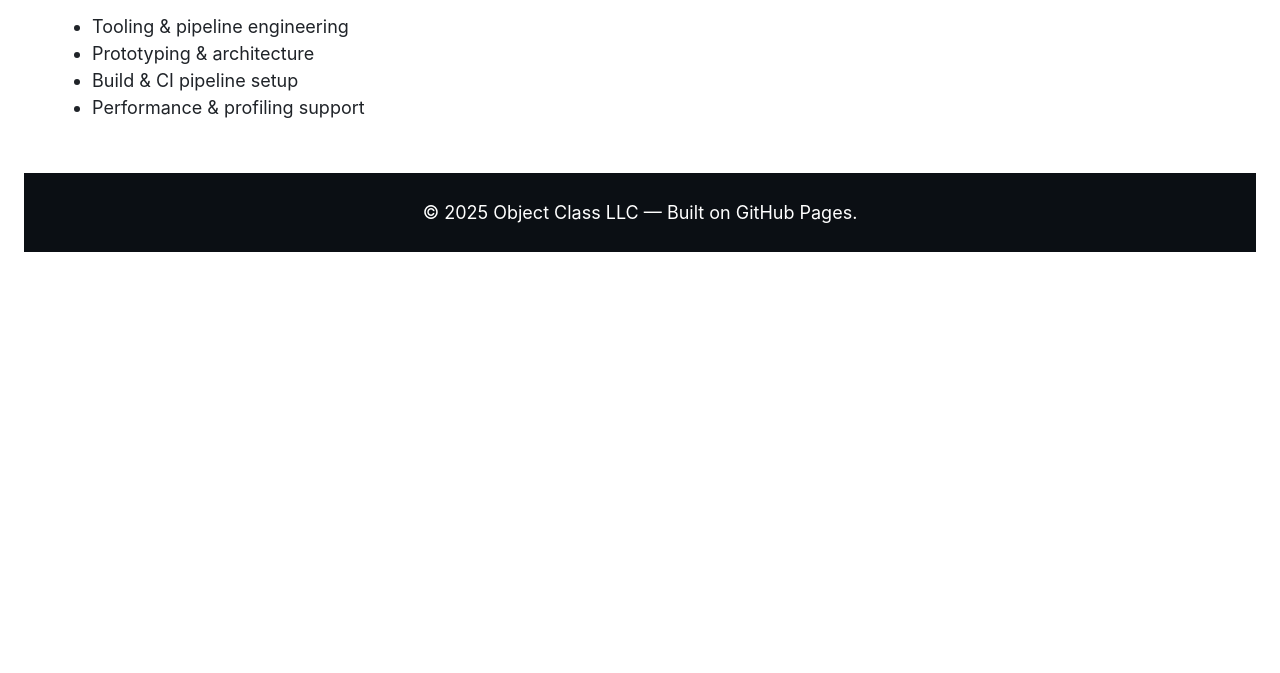
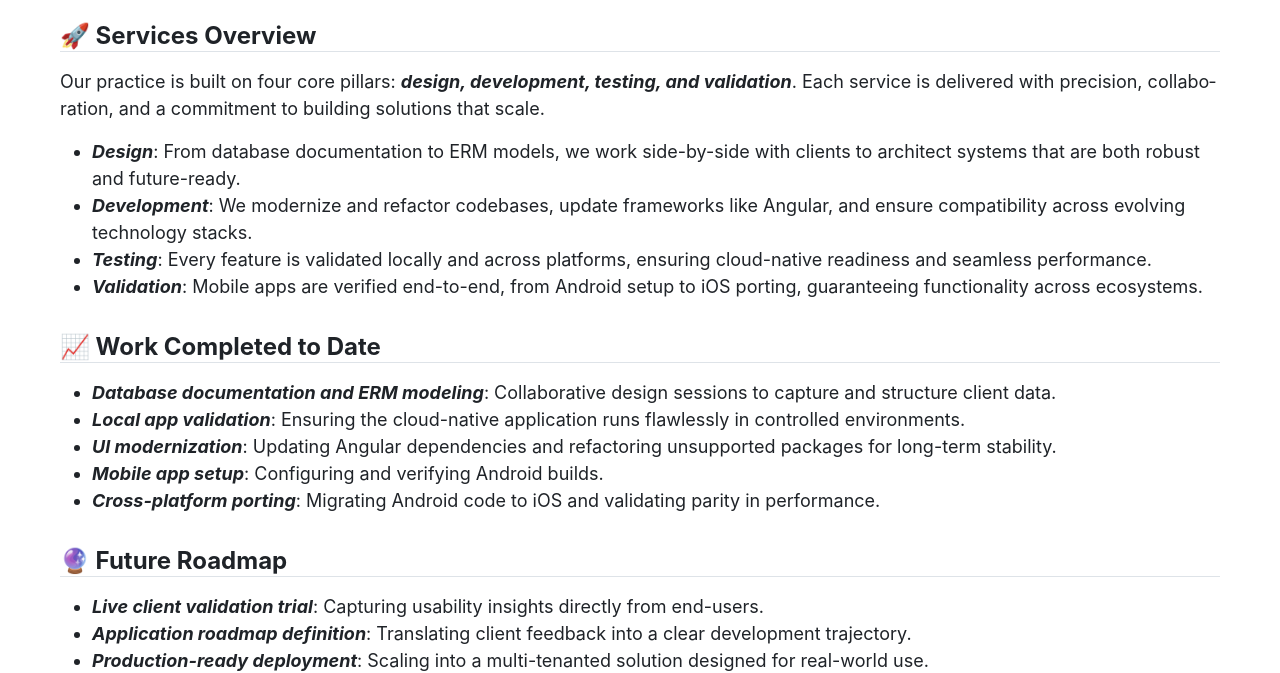
Before and after one commit to Mr-H/mr-h.github.io, a plain HTML site: page object-class-llc/services.html in a window 1280 px wide. Shown: the part 285-958 px from the top of the page. Before the commit the page ends 800 px from the top, so only its background shows below. Drawn offline with Linux system fonts and the light colour scheme.

Commit message:
chore(site): update favicons, format services page and container CSS

```diff
--- a/object-class-llc/assets/css/main.css
+++ b/object-class-llc/assets/css/main.css
@@ -242,12 +242,19 @@ nav a {
 }
 
 /* Constrain main content sections for readability */
-main > section, .page-content, .container {
+main > section,
+.page-content,
+.container {
+    /* Box model */
+    box-sizing: border-box; /* include padding and border in width calculations */
+
+    /* Sizing */
     width: 100%;
     margin: 0;
-    padding-inline: clamp(0.75rem, 4vw, 2.25rem);
-    padding-block: 1.25rem;
-    box-sizing: border-box;
+
+    /* Spacing: vertical then horizontal (gutter) */
+    padding-block: 1.25rem; /* vertical spacing */
+    padding-inline: clamp(0.75rem, 4vw, 2.25rem); /* horizontal gutters */
 }
 
 /* Make footer content constrained too */
--- a/object-class-llc/services.html
+++ b/object-class-llc/services.html
@@ -6,9 +6,7 @@
   <title>Services — Object Class LLC</title>
   <link rel="stylesheet" href="assets/css/matcha.css">
   <link rel="stylesheet" href="assets/css/main.css">
-  <link rel="icon" href="/favicon.svg" type="image/svg+xml">
-  <link rel="icon" href="/favicon-32.png" sizes="32x32" type="image/png">
-  <link rel="shortcut icon" href="/favicon.ico">
+  <link rel="icon" href="assets/images/oc-favicon-64.png" type="image/png">
 </head>
 <body class="matcha-dark">
   <header>
@@ -32,12 +30,70 @@
   <main>
     <section class="container">
       <h1>Services</h1>
-      <ul>
-        <li>Tooling & pipeline engineering</li>
-        <li>Prototyping & architecture</li>
-        <li>Build & CI pipeline setup</li>
-        <li>Performance & profiling support</li>
-      </ul>
+
+      <section id="services">
+        <h2>🚀 Services Overview</h2>
+        <p>
+          Our practice is built on four core pillars:
+          <strong>design, development, testing, and validation</strong>.
+          Each service is delivered with precision, collaboration, and a commitment to building solutions that scale.
+        </p>
+
+        <ul>
+          <li>
+            <strong>Design</strong>: From database documentation to ERM models, we work side-by-side with clients to architect systems that are both robust and future-ready.
+          </li>
+          <li>
+            <strong>Development</strong>: We modernize and refactor codebases, update frameworks like Angular, and ensure compatibility across evolving technology stacks.
+          </li>
+          <li>
+            <strong>Testing</strong>: Every feature is validated locally and across platforms, ensuring cloud-native readiness and seamless performance.
+          </li>
+          <li>
+            <strong>Validation</strong>: Mobile apps are verified end-to-end, from Android setup to iOS porting, guaranteeing functionality across ecosystems.
+          </li>
+        </ul>
+      </section>
+
+      <section id="work-completed">
+        <h2>📈 Work Completed to Date</h2>
+        <ul>
+          <li>
+            <strong>Database documentation and ERM modeling</strong>: Collaborative design sessions to capture and structure client data.
+          </li>
+          <li>
+            <strong>Local app validation</strong>: Ensuring the cloud-native application runs flawlessly in controlled environments.
+          </li>
+          <li>
+            <strong>UI modernization</strong>: Updating Angular dependencies and refactoring unsupported packages for long-term stability.
+          </li>
+          <li>
+            <strong>Mobile app setup</strong>: Configuring and verifying Android builds.
+          </li>
+          <li>
+            <strong>Cross-platform porting</strong>: Migrating Android code to iOS and validating parity in performance.
+          </li>
+        </ul>
+      </section>
+
+      <section id="future-roadmap">
+        <h2>🔮 Future Roadmap</h2>
+        <ul>
+          <li>
+            <strong>Live client validation trial</strong>: Capturing usability insights directly from end-users.
+          </li>
+          <li>
+            <strong>Application roadmap definition</strong>: Translating client feedback into a clear development trajectory.
+          </li>
+          <li>
+            <strong>Production-ready deployment</strong>: Scaling into a multi-tenanted solution designed for real-world use.
+          </li>
+          <li>
+            <strong>Enhancement and operational support</strong>: Ongoing improvements and client-focused service to ensure long-term success.
+          </li>
+        </ul>
+      </section>
+
     </section>
   </main>
 
```
Also changed, not shown: object-class-llc/about.html (+6 -4 lines), object-class-llc/contact.html (+1 -3 lines), object-class-llc/index.html (+3 -5 lines), favicon.svg (deleted), object-class-llc/assets/images/oc-favicon-128.png (added), object-class-llc/assets/images/oc-favicon-64.png (added), object-class-llc/favicon.svg (deleted), 2 other files.
